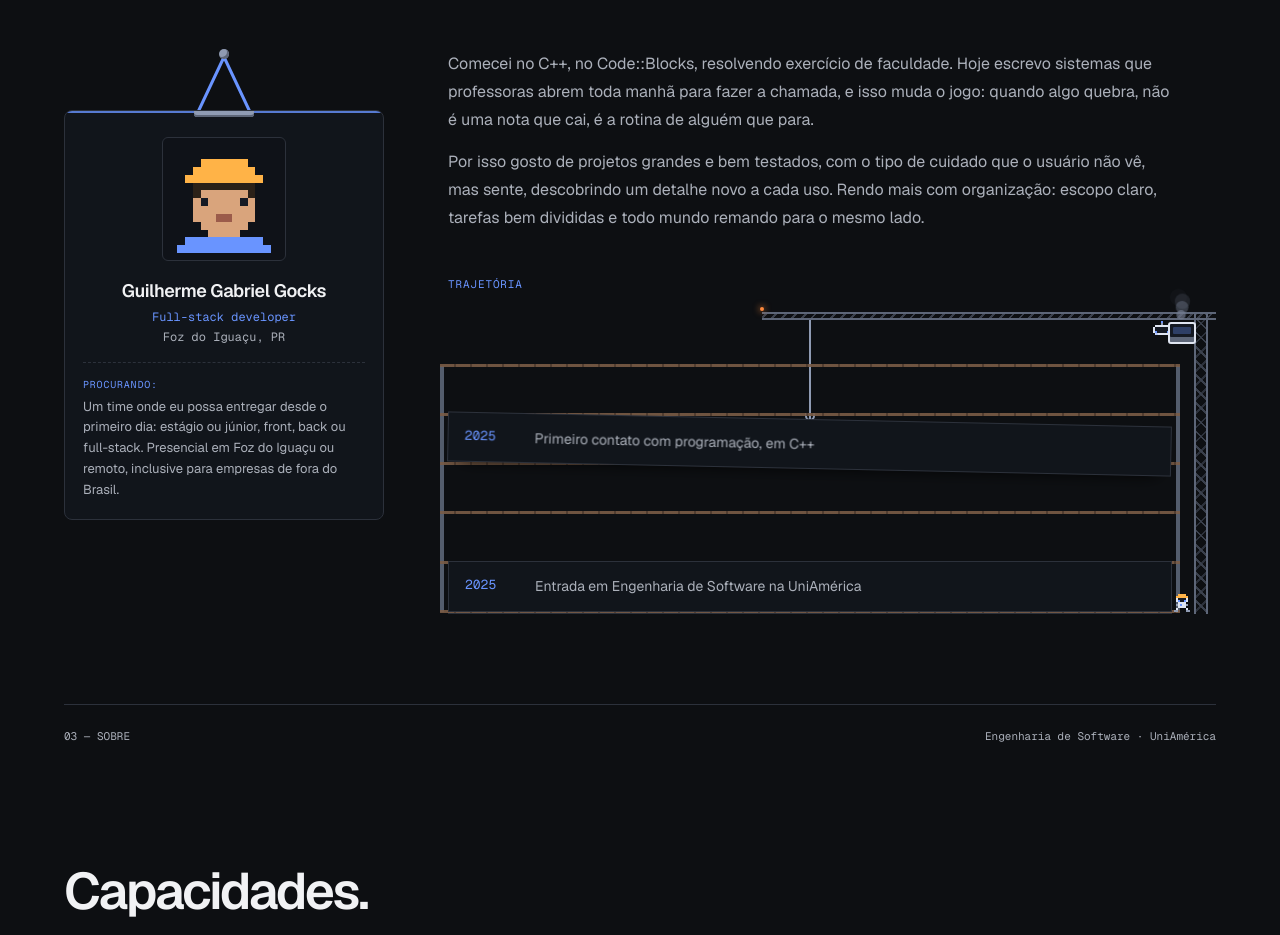
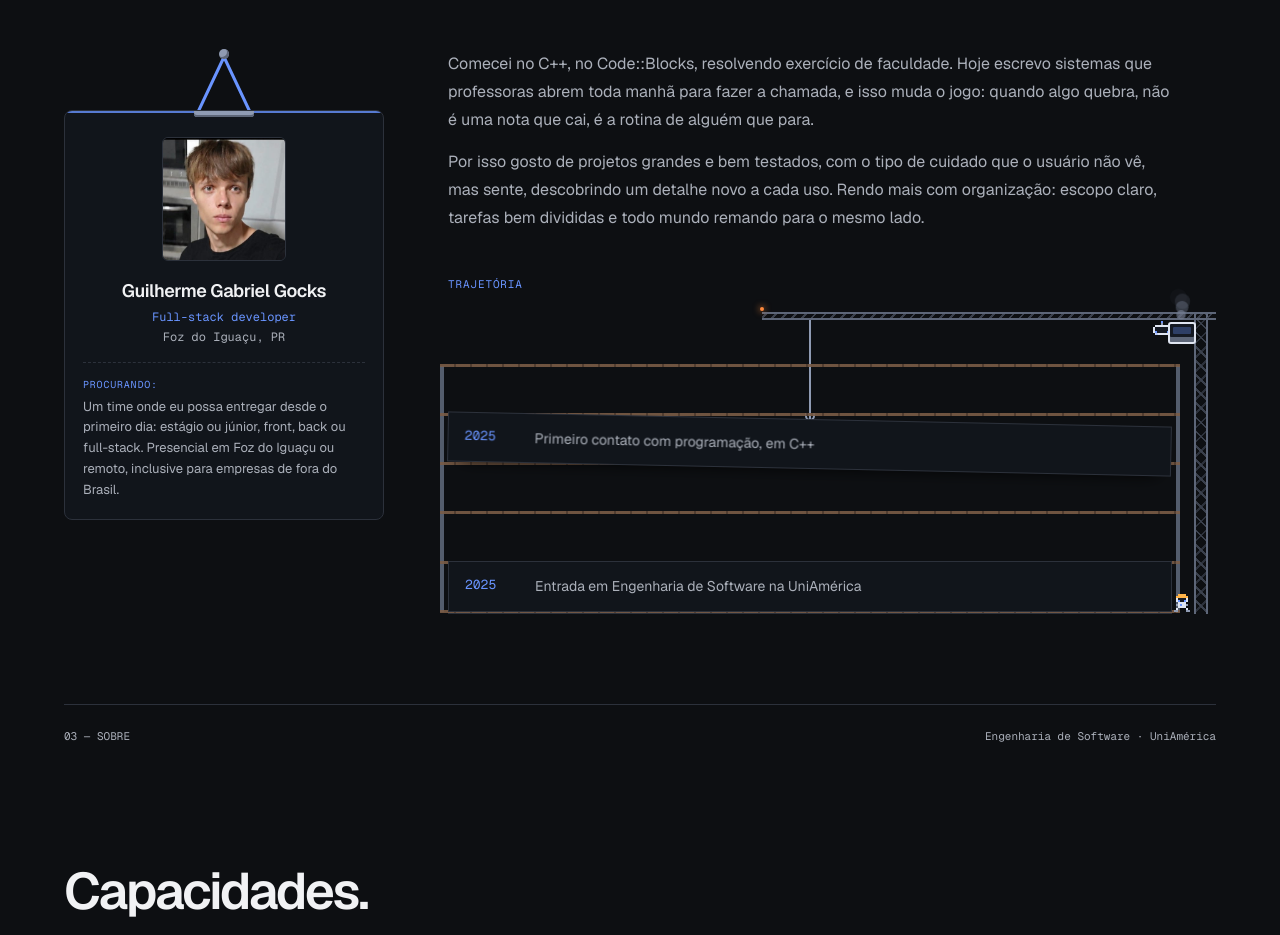
Before and after one commit to guiGocksAfK/GuiGocks-Portfolio, a Next.js app: page / in a window 1280 px wide. Shown: the part 2340-3275 px from the top of the page. Built offline with nearby package versions, Linux system fonts and the light colour scheme.

Commit message:
feat: foto adicionada no cracha

```diff
--- a/src/components/about-badge.tsx
+++ b/src/components/about-badge.tsx
@@ -45,7 +45,7 @@ export function AboutBadge({ name, role, location, lookingLabel, lookingText, ph
             <span className="badge-clip" aria-hidden="true" />
             <div className="badge-photo">
               {photo
-                ? <Image src={photo} alt={photoAlt} fill quality={90} sizes="160px" className="badge-image" />
+                ? <Image src={photo} alt={photoAlt} fill quality={90} sizes="124px" className="badge-image" />
                 : <span className="badge-avatar" role="img" aria-label={avatarLabel}><AvatarSprite /></span>}
             </div>
             <p className="badge-name">{name}</p>
--- a/src/data/content.ts
+++ b/src/data/content.ts
@@ -60,8 +60,8 @@ export const content = {
       { year: '2026', text: 'Primeiros projetos para uma empresa e uma escola: AJT Viagens e Escola Imaculada' },
       { year: '2026', text: 'Primeiro projeto individual: o MyRank' },
     ],
-    // Until a real photo exists the badge shows a pixel-art avatar: save the photo in public/ (e.g. /about/foto.webp) and set the path here.
-    photo: null as string | null,
+    // The badge's photo (without one, null, it shows a pixel-art avatar instead).
+    photo: '/about/guilherme.jpeg' as string | null,
     photoAlt: 'Foto de Guilherme Gabriel Gocks',
     avatarLabel: 'Avatar em pixel art de Guilherme com capacete de obra',
   },
```
Also changed, not shown: public/about/guilherme.jpeg (added).
